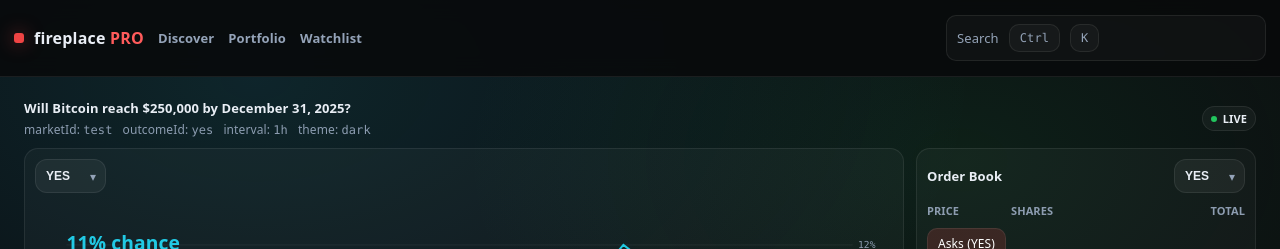
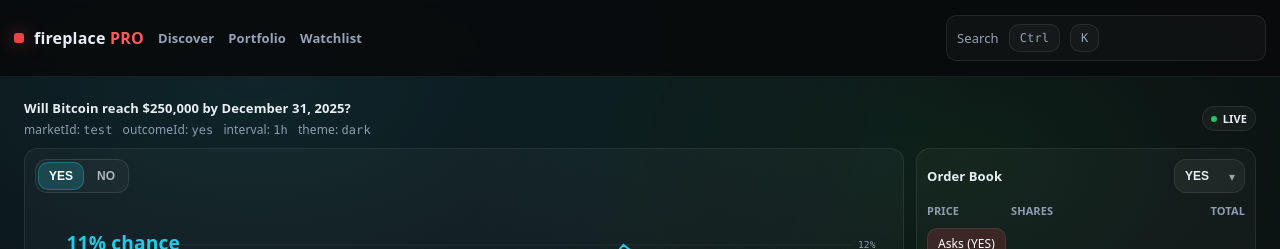
Before and after one commit to kann420/ODDScreener, a Next.js app: page /embed/kline in a window 1280 px wide. Shown: the top 249 px of the page. Built offline with nearby package versions, Linux system fonts and the light colour scheme.

Commit message:
Add color prop to LineChart for dynamic styling

```diff
--- a/app/embed/kline/page.jsx
+++ b/app/embed/kline/page.jsx
@@ -60,7 +60,7 @@ function makeMockTrades(){
   return rows;
 }
 
-function LineChart({ candles }){
+function LineChart({ candles, color="rgba(34,211,238,0.95)" }){
   const [hoverIdx, setHoverIdx] = useState(null);
 
   const w = 980, h = 320;
@@ -142,7 +142,7 @@ function LineChart({ candles }){
       ))}
 
       {/* line */}
-      <path d={path} fill="none" stroke="rgba(34,211,238,0.95)" strokeWidth="2.2" />
+      <path d={path} fill="none" stroke={color} strokeWidth="2.2" />
 
       {/* hover vertical line */}
       {hoverIdx !== null && (
@@ -150,10 +150,10 @@ function LineChart({ candles }){
       )}
 
       {/* last/hover dot */}
-      <circle cx={hx} cy={hy} r="4. 2" fill="rgba(34,211,238,0.95)" />
+      <circle cx={hx} cy={hy} r="4. 2" fill={color} />
 
       {/* top-left label */}
-      <text x={padL} y={padT+6} fill="rgba(34,211,238,0.95)" fontSize="22" fontWeight="900">
+      <text x={padL} y={padT+6} fill={color} fontSize="22" fontWeight="900">
         {lastPct.toFixed(0)}% chance
       </text>
 
@@ -325,7 +325,17 @@ export default function Page({ searchParams }) {
   const theme = searchParams?.theme ?? "dark";
 
   const candlesYes = useMemo(()=>makeMockCandles(160), []);
-  const candlesNo  = useMemo(()=>makeMockCandles(160), []);
+const candlesNo = useMemo(()=>{
+  // NO is roughly the inverse of YES (1 - price), like prediction markets
+  return candlesYes.map(c => {
+    const invClose = Math.max(0.01, Math.min(0.99, 1 - c.close));
+    const invOpen  = Math.max(0.01, Math.min(0.99, 1 - c.open));
+    // swap high/low when inverting
+    const invHigh  = Math.max(0.01, Math.min(0.99, 1 - c.low));
+    const invLow   = Math.max(0.01, Math.min(0.99, 1 - c.high));
+    return { ...c, open: invOpen, high: invHigh, low: invLow, close: invClose };
+  });
+}, [candlesYes]);
   const [chartOutcome, setChartOutcome] = useState(outcomeId === "no" ? "no" : "yes");
   const chartCandles = chartOutcome === "no" ? candlesNo : candlesYes;
   const obYes = useMemo(()=>makeMockOrderbook(0.22), []);
@@ -383,20 +393,45 @@ export default function Page({ searchParams }) {
       <div style={{display:"grid", gridTemplateColumns:"1fr 340px", gap:"12px", marginTop:"10px"}}>
         <div className="panel" style={{padding:"10px"}}>
           <div style={{display:"flex", alignItems:"center", justifyContent:"space-between"}}>
-            <div className="select-wrap" style={{marginRight:"6px"}}>
-              <select
-                className="select"
-                value={chartOutcome}
-                onChange={(e)=>setChartOutcome(e.target.value)}
-              >
-                <option value="yes">YES</option>
-                <option value="no">NO</option>
-              </select>
-            </div>
-          </div>
+  <div style={{
+    display:"inline-flex",
+    border:"1px solid rgba(255,255,255,0.10)",
+    background:"rgba(255,255,255,0.03)",
+    borderRadius:"12px",
+    padding:"2px",
+    gap:"2px"
+  }}>
+    <button
+      className="btn"
+      onClick={()=>setChartOutcome("yes")}
+      style={{
+        padding:"6px 10px",
+        borderRadius:"10px",
+        opacity: chartOutcome==="yes" ? 1 : 0.65,
+        background: chartOutcome==="yes" ? "rgba(34,211,238,0.18)" : "transparent",
+        border: chartOutcome==="yes" ? "1px solid rgba(34,211,238,0.30)" : "1px solid transparent"
+      }}
+    >
+      YES
+    </button>
+    <button
+      className="btn"
+      onClick={()=>setChartOutcome("no")}
+      style={{
+        padding:"6px 10px",
+        borderRadius:"10px",
+        opacity: chartOutcome==="no" ? 1 : 0.65,
+        background: chartOutcome==="no" ? "rgba(168,85,247,0.16)" : "transparent",
+        border: chartOutcome==="no" ? "1px solid rgba(168,85,247,0.28)" : "1px solid transparent"
+      }}
+    >
+      NO
+    </button>
+  </div>
+</div>
 
           <div style={{height:"340px", marginTop:"8px"}}>
-            <LineChart candles={filtered} />
+            <LineChart key={chartOutcome} candles={filtered} color={chartOutcome==="yes" ? "rgba(34,211,238,0.95)" : "rgba(168,85,247,0.95)"} />
           </div>
 
           {/* range buttons */}
@@ -418,7 +453,7 @@ export default function Page({ searchParams }) {
           <div style={{display:"flex", alignItems:"center", justifyContent:"space-between", marginTop:"8px"}}>
             <div style={{display:"flex", gap:"12px", color:"rgba(148,163,184,0.95)", fontSize:"12px"}}>
               <div>Volume:  <span style={{color:"rgba(34,197,94,0.95)", fontWeight:900}}>{fmt(chartCandles.at(-1)?.volume)}</span></div>
-              <div>Last: <span style={{color:"rgba(34,211,238,0.95)", fontWeight:900}}>{(chartCandles.at(-1)?.close ??  0).toFixed(2)}</span></div>
+              <div>Last: <span style={{color: chartOutcome==="yes" ? "rgba(34,211,238,0.95)" : "rgba(168,85,247,0.95)", fontWeight:900}}>{(chartCandles.at(-1)?.close ??  0).toFixed(2)}</span></div>
             </div>
             <div className="muted" style={{fontSize:"12px"}}>Demo chart (mock)</div>
           </div>
```
